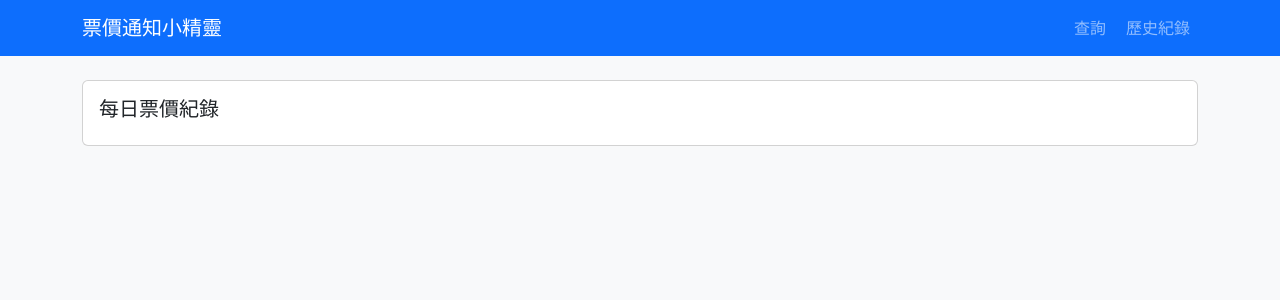
After one commit to kktofu/Smart-Flight-Tracker, a Flask app: page /record in a window 1280 px wide. The commit adds this page. Shown: the top 300 px of the page. Run offline with Flask 3, Linux system fonts and the light colour scheme.

Commit message:
Add record_html and change navbar

```diff
--- a/UI_interface.py
+++ b/UI_interface.py
@@ -44,5 +44,9 @@ def home():
         return render_template("index.html",form=form)
     return render_template("index.html",form=form)
 
+@app.route('/record')
+def record():
+    return render_template("record.html")
+
 if __name__ == "__main__":
     app.run(debug=True)
--- /dev/null
+++ b/templates/record.html
@@ -0,0 +1,45 @@
+<!DOCTYPE html>
+<html lang="en">
+<head>
+    <meta charset="UTF-8" />
+    <meta name="viewport" content="width=device-width, initial-scale=1" />
+    <title>Flight Price Checker</title>
+    <link href="https://cdn.jsdelivr.net/npm/bootstrap@5.3.0/dist/css/bootstrap.min.css" rel="stylesheet" />
+</head>
+<body class="bg-light">
+<nav class="navbar navbar-expand-lg navbar-dark bg-primary mb-4">
+    <div class="container">
+        <a class="navbar-brand" href="{{ url_for('home') }}">票價通知小精靈</a>
+
+        <div class="collapse navbar-collapse" id="navbarNav">
+            <ul class="navbar-nav ms-auto">
+
+                <li class="nav-item">
+                    <a class="nav-link" href="{{ url_for('home') }}">
+                        <i class="bi bi-search me-1"></i> 查詢
+                    </a>
+                </li>
+
+                <li class="nav-item">
+                    <a class="nav-link" href="{{ url_for('record') }}">
+                        <i class="bi bi-clock-history me-1"></i> 歷史紀錄
+                    </a>
+                </li>
+
+            </ul>
+        </div>
+    </div>
+</nav>
+
+
+<div class="container">
+     <div class="card">
+        <div class="card-body">
+            <h5>每日票價紀錄</h5>
+
+
+        </div>
+    </div>
+</div>
+</body>
+</html>
```
Also changed, not shown: templates/index.html (+20 -2 lines).
